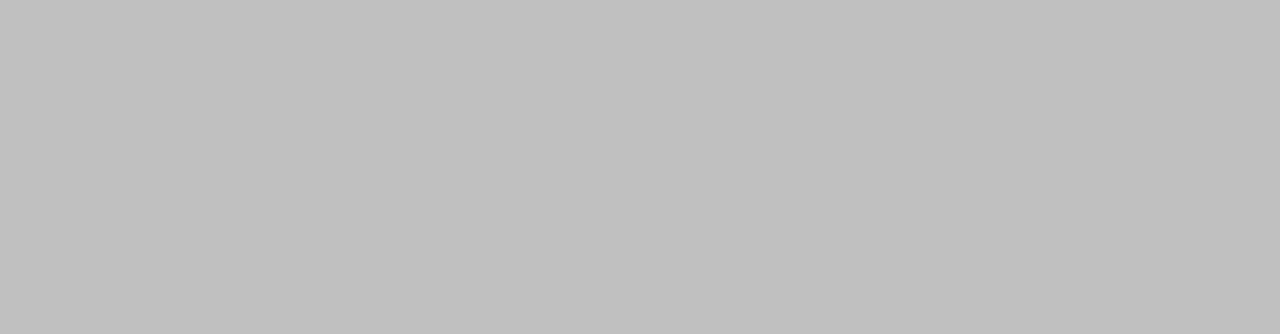
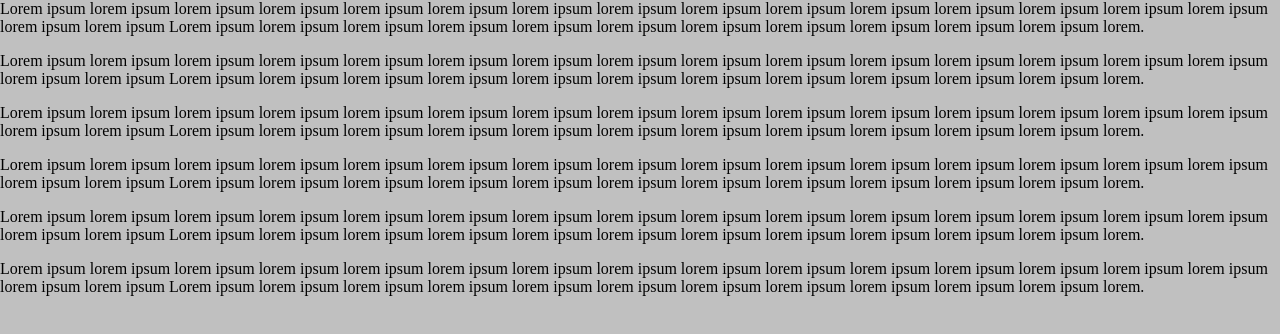
Before and after one commit to Im-your-hari/CustomScrollBars, a plain HTML site: page index.html in a window 1280 px wide. Drawn offline with Linux system fonts and the light colour scheme.

Commit message:
Update index.html

```diff
--- a/index.html
+++ b/index.html
@@ -1,8 +1,38 @@
 <html>
  <head>
+ <meta name="viewport" content="width=device-width, initial-scale=1">
  <link rel="stylesheet" href="style.css">
  </head>
  <body>
+  <p>
+  Lorem ipsum lorem ipsum lorem ipsum lorem ipsum lorem ipsum lorem ipsum lorem ipsum lorem ipsum lorem ipsum lorem ipsum lorem ipsum lorem ipsum lorem ipsum lorem ipsum lorem ipsum lorem ipsum lorem ipsum
 
+  Lorem ipsum lorem ipsum lorem ipsum lorem ipsum lorem ipsum lorem ipsum lorem ipsum lorem ipsum lorem ipsum lorem ipsum lorem ipsum lorem.
+  </p>
+  <p>
+  Lorem ipsum lorem ipsum lorem ipsum lorem ipsum lorem ipsum lorem ipsum lorem ipsum lorem ipsum lorem ipsum lorem ipsum lorem ipsum lorem ipsum lorem ipsum lorem ipsum lorem ipsum lorem ipsum lorem ipsum
+
+  Lorem ipsum lorem ipsum lorem ipsum lorem ipsum lorem ipsum lorem ipsum lorem ipsum lorem ipsum lorem ipsum lorem ipsum lorem ipsum lorem.
+  </p>
+  <p>
+  Lorem ipsum lorem ipsum lorem ipsum lorem ipsum lorem ipsum lorem ipsum lorem ipsum lorem ipsum lorem ipsum lorem ipsum lorem ipsum lorem ipsum lorem ipsum lorem ipsum lorem ipsum lorem ipsum lorem ipsum
+
+  Lorem ipsum lorem ipsum lorem ipsum lorem ipsum lorem ipsum lorem ipsum lorem ipsum lorem ipsum lorem ipsum lorem ipsum lorem ipsum lorem.
+  </p>
+  <p>
+  Lorem ipsum lorem ipsum lorem ipsum lorem ipsum lorem ipsum lorem ipsum lorem ipsum lorem ipsum lorem ipsum lorem ipsum lorem ipsum lorem ipsum lorem ipsum lorem ipsum lorem ipsum lorem ipsum lorem ipsum
+
+  Lorem ipsum lorem ipsum lorem ipsum lorem ipsum lorem ipsum lorem ipsum lorem ipsum lorem ipsum lorem ipsum lorem ipsum lorem ipsum lorem.
+  </p>
+  <p>
+  Lorem ipsum lorem ipsum lorem ipsum lorem ipsum lorem ipsum lorem ipsum lorem ipsum lorem ipsum lorem ipsum lorem ipsum lorem ipsum lorem ipsum lorem ipsum lorem ipsum lorem ipsum lorem ipsum lorem ipsum
+
+  Lorem ipsum lorem ipsum lorem ipsum lorem ipsum lorem ipsum lorem ipsum lorem ipsum lorem ipsum lorem ipsum lorem ipsum lorem ipsum lorem.
+  </p>
+  <p>
+  Lorem ipsum lorem ipsum lorem ipsum lorem ipsum lorem ipsum lorem ipsum lorem ipsum lorem ipsum lorem ipsum lorem ipsum lorem ipsum lorem ipsum lorem ipsum lorem ipsum lorem ipsum lorem ipsum lorem ipsum
+
+  Lorem ipsum lorem ipsum lorem ipsum lorem ipsum lorem ipsum lorem ipsum lorem ipsum lorem ipsum lorem ipsum lorem ipsum lorem ipsum lorem.
+  </p>
  </body>
 <html/>
```
